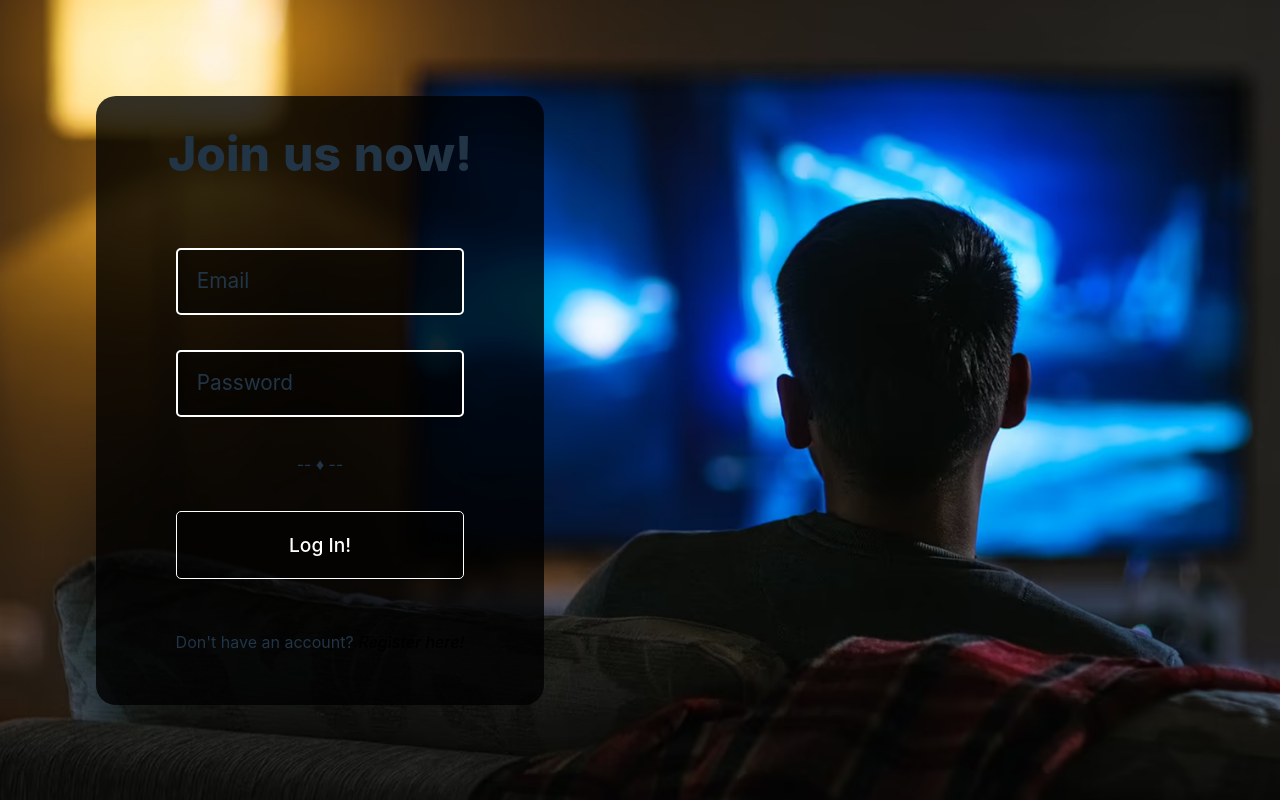
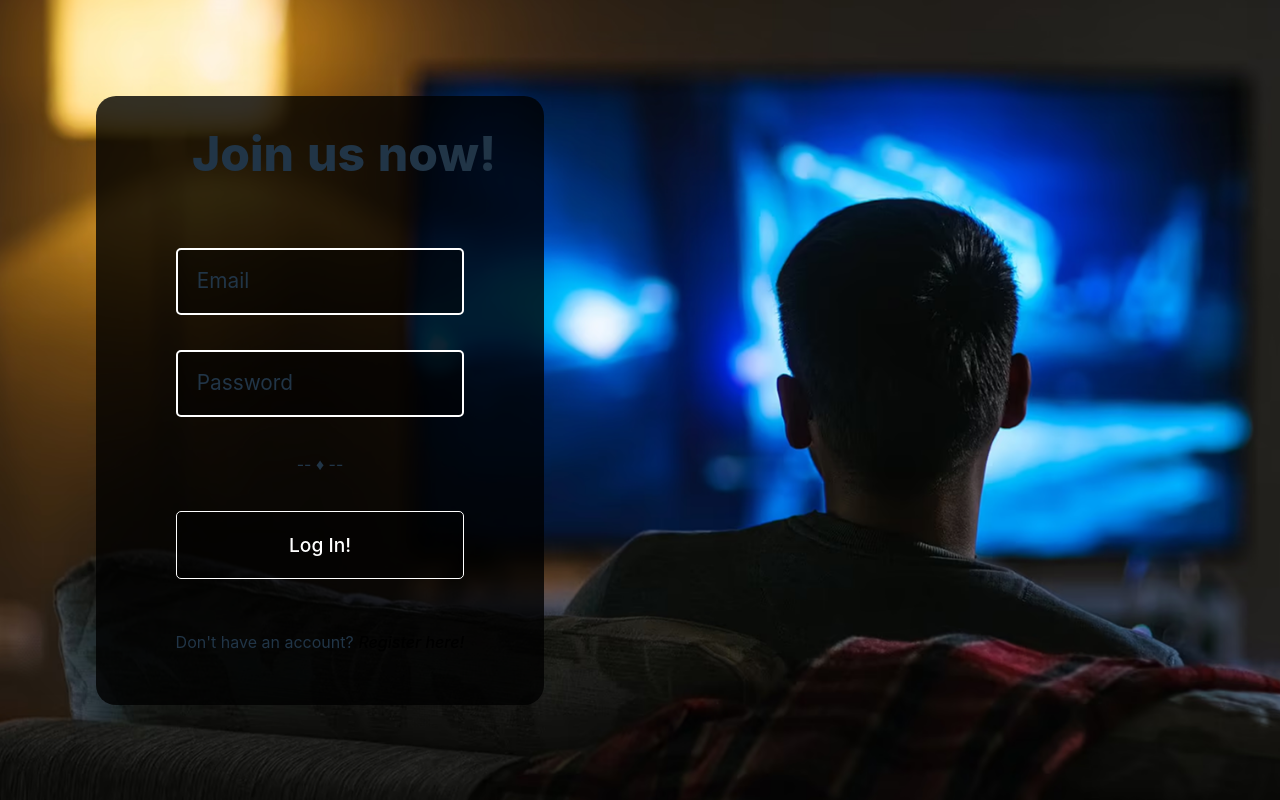
Before and after one commit to KitchenTile/TechSpire, a React (Vite) app in the folder tvscheduler-react-app/tvscheduler-react-app/: page / in a window 1280 px wide. Built offline with nearby package versions, Linux system fonts and the light colour scheme.

Commit message:
Navigate hook used to make buttons work

```diff
--- a/tvscheduler-react-app/tvscheduler-react-app/src/index.css
+++ b/tvscheduler-react-app/tvscheduler-react-app/src/index.css
@@ -102,6 +102,7 @@ button:focus-visible {
   font-size: 3em;
   font-weight: 800;
   word-spacing: 0.15rem;
+  padding-left: 1em;
 }
 
 @media (prefers-color-scheme: light) {
--- a/tvscheduler-react-app/tvscheduler-react-app/src/pages/loginPage.jsx
+++ b/tvscheduler-react-app/tvscheduler-react-app/src/pages/loginPage.jsx
@@ -1,9 +1,10 @@
 import { useState } from "react";
 import "./loginPage.css";
 import InputComponent from "../components/login/InputComponent";
-import { Link } from "react-router-dom";
+import { useNavigate } from "react-router-dom";
 
 const LoginRegisterPage = () => {
+  const navigate = useNavigate();
   const [registered, setRegistered] = useState(true);
   const [validPassword, setValidPassword] = useState(false);
 
@@ -34,6 +35,7 @@ const LoginRegisterPage = () => {
         if (JWToken) {
           localStorage.setItem("JWToken", JWToken);
           console.log(JWToken);
+          navigate("/main");
         } else {
           console.error("No JWT");
         }
@@ -66,12 +68,6 @@ const LoginRegisterPage = () => {
       }
     }
   };
-
-  // const validateJWT = async (token) => {
-  //   try{
-  //     const response = await fetch("http://localhost:5171/login")
-  //   }
-  // }
 
   const inputs = [
     [
@@ -147,11 +143,9 @@ const LoginRegisterPage = () => {
           ))}
 
           <span> -- ♦ --</span>
-          {/* <Link as={Link} to={"/main"}> */}
           <button type="submit" className="button">
             Log In!
           </button>
-          {/* </Link> */}
           <p className="text-button">
             Don't have an account?{" "}
             <button className="login" onClick={handleLogin}>
```
